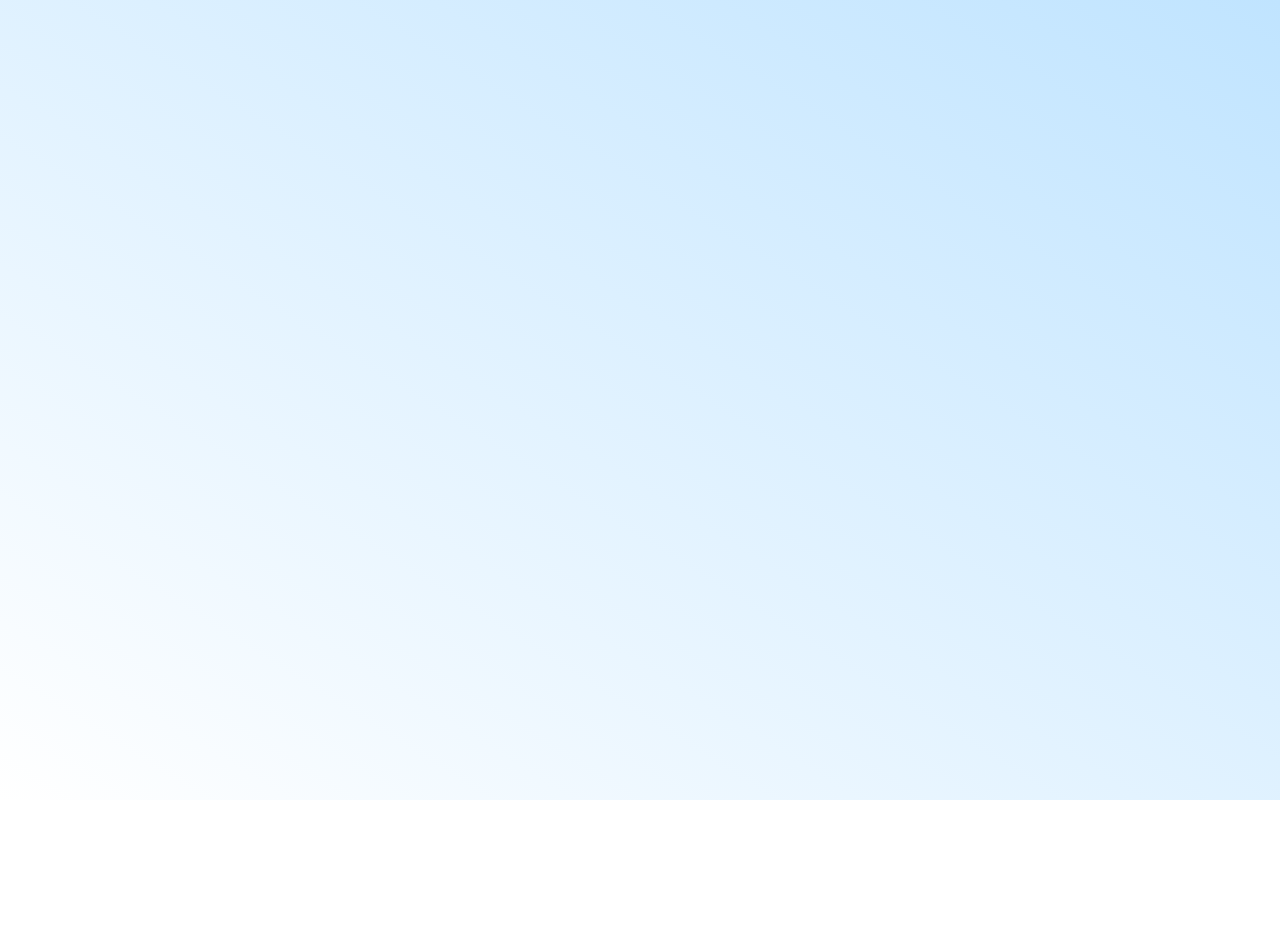
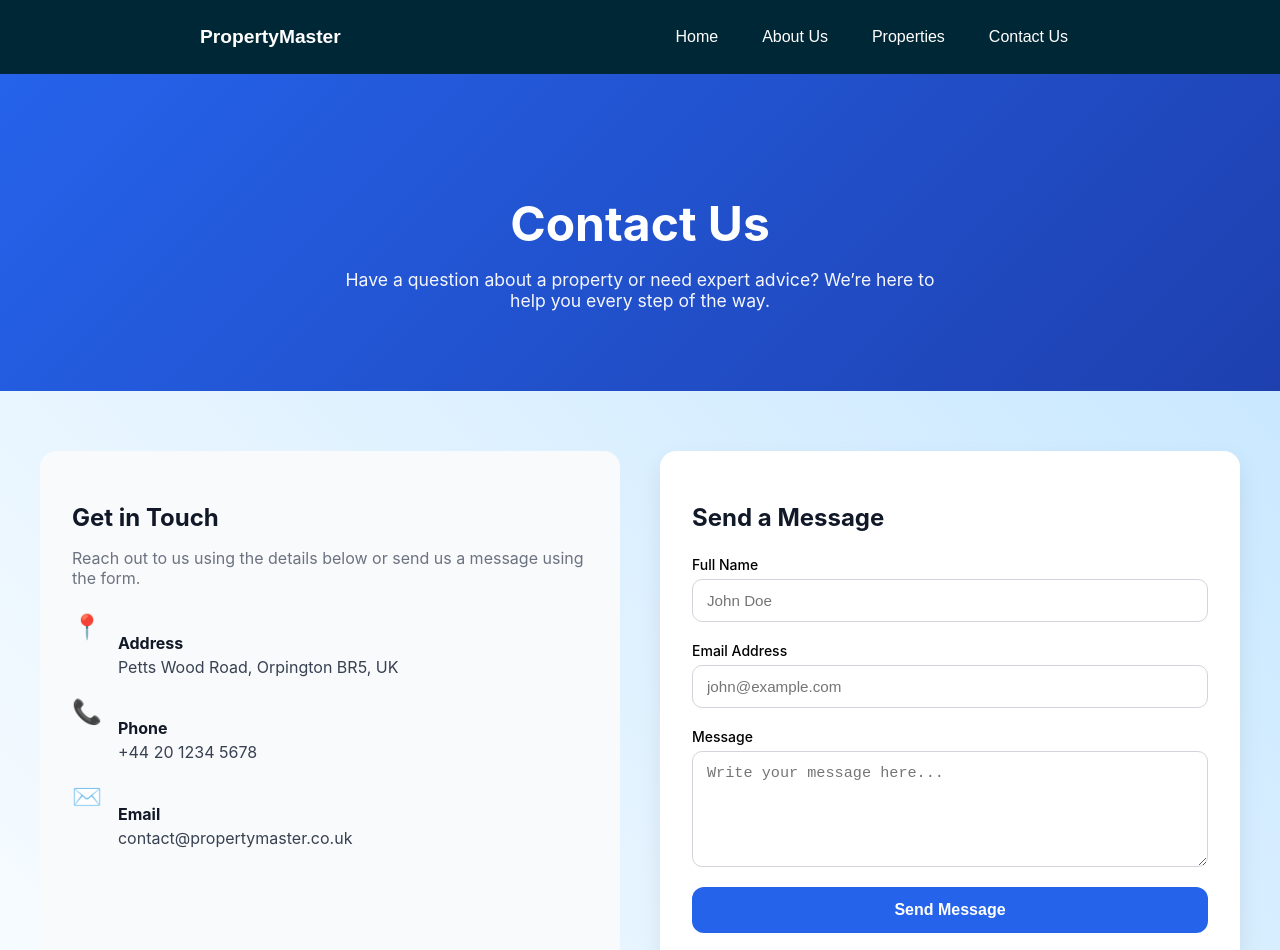
Before and after one commit to Chethi2003/Estate_Agent_Client-side_Web_Application, a React (Vite) app in the folder property-master/: page /contact in a window 1280 px wide. Before the commit this address had no page. Shown: the top 950 px of the page. Before the commit the page ends 800 px from the top, so only its background shows below. Built offline with nearby package versions, Linux system fonts and the light colour scheme.

Commit message:
Created pages

```diff
--- a/property-master/src/App.jsx
+++ b/property-master/src/App.jsx
@@ -1,8 +1,10 @@
 import { BrowserRouter, Routes, Route } from "react-router-dom";
 import { useEffect, useState } from "react";
 import Home from "./pages/Home";
+import AboutUs from "./pages/AboutUs";
 import Properties from "./pages/Properties";
 import PropertyPage from "./pages/PropertyPage";
+import ContactUs from "./pages/ContactUs";
 
 function App() {
   const [favourites, setFavourites] = useState([]);
@@ -43,6 +45,12 @@ function App() {
           }
         />
         <Route
+          path="/about"
+          element={
+            <AboutUs />
+          }
+        />
+        <Route
           path="/search"
           element={
             <Properties
@@ -60,6 +68,12 @@ function App() {
             />
           }
         />
+        <Route
+          path="/contact"
+          element={
+            <ContactUs />
+          }
+        />
       </Routes>
     </BrowserRouter>
   );
--- a/property-master/src/components/Navigation.jsx
+++ b/property-master/src/components/Navigation.jsx
@@ -14,13 +14,13 @@ function Navigation() {
           <Link to="/">Home</Link>
         </li>
 
+
         <li className="nav-item">
           <Link to="/about">About Us</Link>
         </li>
 
         <li className="nav-item">
           <Link to="/search">Properties</Link>
-
         </li>
 
         <li className="nav-item">
--- a/property-master/src/pages/AboutUs.css
+++ b/property-master/src/pages/AboutUs.css
@@ -0,0 +1,87 @@
+/* ---------------- PAGE WRAPPER ---------------- */
+
+.about-page {
+  font-family: "Inter", system-ui, sans-serif;
+  color: #111827;
+}
+
+/* ---------------- HERO SECTION ---------------- */
+
+.about-hero {
+  background: linear-gradient(135deg, #1e40af, #2563eb);
+  color: #ffffff;
+  padding: 80px 20px;
+  text-align: center;
+}
+
+.about-hero h1 {
+  font-size: 3rem;
+  margin-bottom: 16px;
+}
+
+.about-hero p {
+  max-width: 650px;
+  margin: 0 auto;
+  font-size: 1.1rem;
+  opacity: 0.95;
+}
+
+/* ---------------- ABOUT CONTENT ---------------- */
+
+.about-content {
+  max-width: 1200px;
+  margin: 0 auto;
+  padding: 60px 20px;
+  display: grid;
+  grid-template-columns: 1.2fr 1fr;
+  gap: 40px;
+}
+
+.about-text h2 {
+  margin-bottom: 16px;
+}
+
+.about-text p {
+  margin-bottom: 16px;
+  color: #374151;
+  line-height: 1.7;
+}
+
+/* ---------------- HIGHLIGHTS ---------------- */
+
+.about-highlights {
+  display: grid;
+  grid-template-columns: repeat(3, 1fr);
+  gap: 20px;
+}
+
+.highlight-card {
+  background: #f9fafb;
+  padding: 24px;
+  border-radius: 16px;
+  text-align: center;
+  font-weight: 600;
+}
+
+.highlight-card h3 {
+  font-size: 1.8rem;
+  margin-bottom: 8px;
+  color: #2563eb;
+}
+
+/* ---------------- MISSION SECTION ---------------- */
+
+.about-mission {
+  background: #f3f4f6;
+  padding: 60px 20px;
+  text-align: center;
+}
+
+.about-mission h2 {
+  margin-bottom: 16px;
+}
+
+.about-mission p {
+  max-width: 700px;
+  margin: 0 auto 40px;
+  color: #
--- a/property-master/src/pages/AboutUs.jsx
+++ b/property-master/src/pages/AboutUs.jsx
@@ -0,0 +1,95 @@
+import React from "react";
+import "./AboutUs.css";
+import Navigation from "../components/Navigation";
+import Footer from "../components/Footer";
+
+function AboutUs() {
+  return (
+    <>
+      <Navigation />
+
+      <div className="about-page">
+        {/* HERO SECTION */}
+        <section className="about-hero">
+          <h1>About Us</h1>
+          <p>
+            Your trusted partner in finding the perfect home and making smart
+            property investments.
+          </p>
+        </section>
+
+        {/* ABOUT CONTENT */}
+        <section className="about-content">
+          <div className="about-text">
+            <h2>Who We Are</h2>
+            <p>
+              PropertyMaster is a modern real estate platform dedicated to
+              helping buyers, sellers, and renters make confident property
+              decisions. With a strong focus on transparency, quality listings,
+              and user experience, we aim to simplify the property journey.
+            </p>
+
+            <p>
+              Whether you're searching for your first home, upgrading your
+              lifestyle, or investing in property, our expert-driven approach
+              ensures you always get the best value.
+            </p>
+          </div>
+
+          <div className="about-highlights">
+            <div className="highlight-card">
+              <h3>🏡 500+</h3>
+              <p>Verified Properties</p>
+            </div>
+
+            <div className="highlight-card">
+              <h3>🤝 Trusted</h3>
+              <p>By Thousands of Clients</p>
+            </div>
+
+            <div className="highlight-card">
+              <h3>📍 UK Based</h3>
+              <p>Local Market Experts</p>
+            </div>
+          </div>
+        </section>
+
+        {/* MISSION & VALUES */}
+        <section className="about-mission">
+          <h2>Our Mission</h2>
+          <p>
+            To connect people with properties they love by providing reliable
+            information, expert insights, and a seamless digital experience.
+          </p>
+
+          <div className="values">
+            <div className="value-card">
+              <h4>Transparency</h4>
+              <p>
+                Clear property details, honest pricing, and no hidden surprises.
+              </p>
+            </div>
+
+            <div className="value-card">
+              <h4>Quality</h4>
+              <p>
+                Carefully curated listings that meet our high standards.
+              </p>
+            </div>
+
+            <div className="value-card">
+              <h4>Customer First</h4>
+              <p>
+                Your goals guide everything we do.
+              </p>
+            </div>
+          </div>
+        </section>
+      </div>
+
+      <Footer />
+    </>
+  );
+}
+
+export default AboutUs;
--- a/property-master/src/pages/ContactUs.css
+++ b/property-master/src/pages/ContactUs.css
@@ -0,0 +1,144 @@
+/* ---------------- PAGE WRAPPER ---------------- */
+
+.contact-page {
+  font-family: "Inter", system-ui, sans-serif;
+  color: #111827;
+}
+
+/* ---------------- HERO SECTION ---------------- */
+
+.contact-hero {
+  background: linear-gradient(135deg, #2563eb, #1e40af);
+  color: #ffffff;
+  padding: 80px 20px;
+  text-align: center;
+}
+
+.contact-hero h1 {
+  font-size: 3rem;
+  margin-bottom: 16px;
+}
+
+.contact-hero p {
+  max-width: 600px;
+  margin: 0 auto;
+  font-size: 1.1rem;
+  opacity: 0.95;
+}
+
+/* ---------------- CONTENT SECTION ---------------- */
+
+.contact-content {
+  max-width: 1200px;
+  margin: 0 auto;
+  padding: 60px 20px;
+  display: grid;
+  grid-template-columns: 1fr 1fr;
+  gap: 40px;
+}
+
+/* ---------------- CONTACT INFO ---------------- */
+
+.contact-info {
+  background: #f9fafb;
+  padding: 32px;
+  border-radius: 16px;
+}
+
+.contact-info h2 {
+  margin-bottom: 12px;
+}
+
+.contact-info p {
+  margin-bottom: 24px;
+  color: #6b7280;
+}
+
+.info-item {
+  display: flex;
+  gap: 16px;
+  margin-bottom: 20px;
+}
+
+.info-item span {
+  font-size: 1.5rem;
+}
+
+.info-item h4 {
+  margin-bottom: 4px;
+}
+
+.info-item p {
+  margin: 0;
+  color: #374151;
+}
+
+/* ---------------- CONTACT FORM ---------------- */
+
+.contact-form {
+  background: #ffffff;
+  padding: 32px;
+  border-radius: 16px;
+  box-shadow: 0 10px 25px rgba(0, 0, 0, 0.08);
+}
+
+.contact-form h2 {
+  margin-bottom: 24px;
+}
+
+.form-group {
+  display: flex;
+  flex-direction: column;
+  margin-bottom: 20px;
+}
+
+.form-group label {
+  font-weight: 500;
+  margin-bottom: 6px;
+}
+
+.form-group input,
+.form-group textarea {
+  padding: 12px 14px;
+  border-radius: 10px;
+  border: 1px solid #d1d5db;
+  font-size: 0.95rem;
+  outline: none;
+  transition: border 0.2s ease, box-shadow 0.2s ease;
+}
+
+.form-group input:focus,
+.form-group textarea:focus {
+  border-color: #2563eb;
+  box-shadow: 0 0 0 3px rgba(37, 99, 235, 0.15);
+}
+
+.contact-form button {
+  width: 100%;
+  padding: 14px;
+  border-radius: 12px;
+  border: none;
+  background: #2563eb;
+  color: #ffffff;
+  font-size: 1rem;
+  font-weight: 600;
+  cursor: pointer;
+  transition: background 0.2s ease, transform 0.1s ease;
+}
+
+.contact-form button:hover {
+  background: #1e40af;
+  transform: translateY(-1px);
+}
+
+/* ---------------- RESPONSIVE ---------------- */
+
+@media (max-width: 900px) {
+  .contact-content {
+    grid-template-columns: 1fr;
+  }
+
+  .contact-hero h1 {
+    font-size: 2.4rem;
+  }
+}
--- a/property-master/src/pages/ContactUs.jsx
+++ b/property-master/src/pages/ContactUs.jsx
@@ -0,0 +1,87 @@
+import React from "react";
+import "./ContactUs.css";
+import Navigation from "../components/Navigation";
+import Footer from "../components/Footer";
+
+function ContactUs() {
+  return (
+    <>
+      <Navigation />
+
+      <div className="contact-page">
+        {/* HERO */}
+        <section className="contact-hero">
+          <h1>Contact Us</h1>
+          <p>
+            Have a question about a property or need expert advice?
+            We’re here to help you every step of the way.
+          </p>
+        </section>
+
+        {/* CONTENT */}
+        <section className="contact-content">
+          {/* CONTACT INFO */}
+          <div className="contact-info">
+            <h2>Get in Touch</h2>
+            <p>
+              Reach out to us using the details below or send us a message using
+              the form.
+            </p>
+
+            <div className="info-item">
+              <span>📍</span>
+              <div>
+                <h4>Address</h4>
+                <p>Petts Wood Road, Orpington BR5, UK</p>
+              </div>
+            </div>
+
+            <div className="info-item">
+              <span>📞</span>
+              <div>
+                <h4>Phone</h4>
+                <p>+44 20 1234 5678</p>
+              </div>
+            </div>
+
+            <div className="info-item">
+              <span>✉️</span>
+              <div>
+                <h4>Email</h4>
+                <p>contact@propertymaster.co.uk</p>
+              </div>
+            </div>
+          </div>
+
+          {/* CONTACT FORM */}
+          <div className="contact-form">
+            <h2>Send a Message</h2>
+
+            <form>
+              <div className="form-group">
+                <label>Full Name</label>
+                <input type="text" placeholder="John Doe" />
+              </div>
+
+              <div className="form-group">
+                <label>Email Address</label>
+                <input type="email" placeholder="john@example.com" />
+              </div>
+
+              <div className="form-group">
+                <label>Message</label>
+                <textarea rows="5" placeholder="Write your message here..." />
+              </div>
+
+              <button type="submit">Send Message</button>
+            </form>
+          </div>
+        </section>
+      </div>
+
+      <Footer />
+    </>
+  );
+}
+
+export default ContactUs;
--- a/property-master/src/pages/PropertyPage.jsx
+++ b/property-master/src/pages/PropertyPage.jsx
@@ -3,6 +3,7 @@ import { useParams } from "react-router-dom";
 import data from "../data/properties.json";
 import "./PropertyPage.css";
 import Navigation from "../components/Navigation.jsx";
+import Footer from "../components/Footer.jsx";
 
 function PropertyPage({ favourites = [], onToggleFavourite }) {
   const { id } = useParams();
@@ -128,6 +129,8 @@ function PropertyPage({ favourites = [], onToggleFavourite }) {
           )}
         </div>
       </div>
+
+      <Footer />
     </>
   );
 }
```
